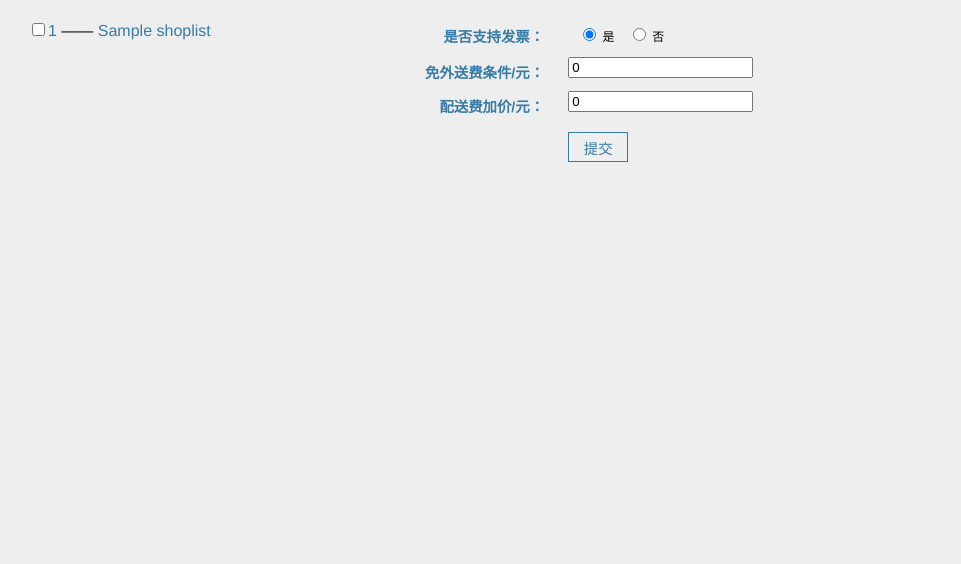
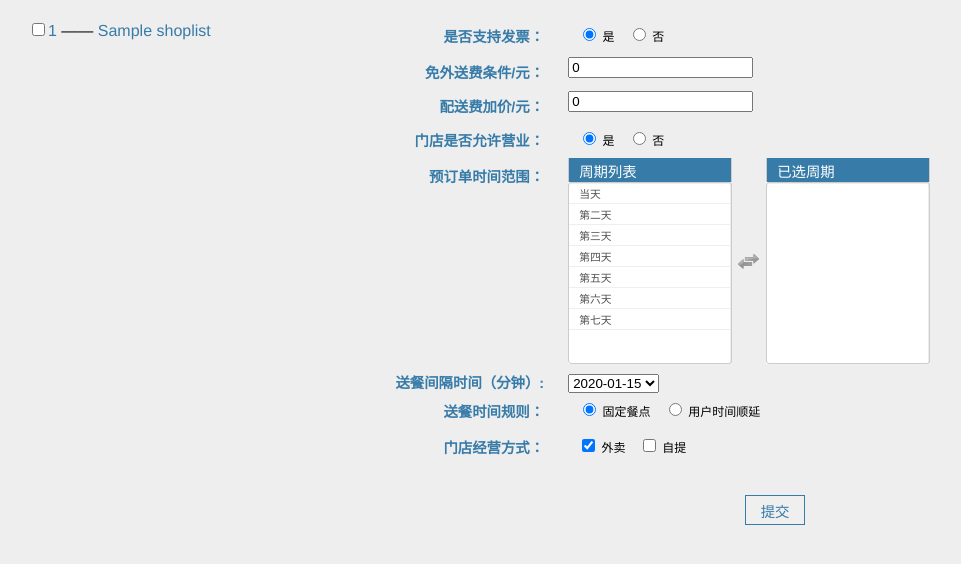
Before and after one commit to yangxiaoq/ToolsSetting, a Flask app: template WebPage/templates/index.html in a window 1280 px wide. Shown: the top 564 px of the page, without its empty margins (20-981 px from the left). Run offline with Flask 2, Linux system fonts and the light colour scheme; the template is opened without the code that fills it: most values are stand-ins (such as "Sample title", 1, 10 or a date in 2020); some libraries are stand-ins or nearby versions.

Commit message:
设置eco门店配置

```diff
--- a/WebPage/static/css/style.css
+++ b/WebPage/static/css/style.css
@@ -80,14 +80,14 @@ a:hover {
     color: #377BA8;
 }
 
-ul{
+.ecoshop ul{
     width: 100%;
     height: 100%;
     height:auto;
     background-color: #0f0f0f;
 }
 
-li {
+.ecoshop li {
     overflow: hidden;
     font-size: 16px;
     height: 50px;
@@ -102,7 +102,7 @@ li {
     width: 30%;
 }
 
-.form-group {
+.form-group ,.dev_time{
     float: left;
     display: inline-block;
     width:70%;
@@ -131,7 +131,7 @@ li {
     margin-bottom: 0;
 }
 
-.radio-inline input[type=radio],.free_delivery input,.delivery_markup input {
+.radio-inline input[type=radio],.content input,.lineofbuss input,.dev_time {
     margin-top: 3px;
 }
 
@@ -149,15 +149,15 @@ label a,.submitbtn{
     font-size: 1.2em;
 }
 
-.free_delivery, .delivery_markup ,.isinvoice ,.submitbtn{
+.content ,.lineofbuss,.dev_time{
     margin-top: 10px;
 }
 
 
 .submitbtn{
-    float: left;
+    margin-left: 20%;
     border: 1px solid #377BA8;
-    margin-top: 20px;
+    margin-top: 40px;
     width: 60px;
     height: 30px;
 }
--- a/WebPage/static/js/ecoshop.js
+++ b/WebPage/static/js/ecoshop.js
@@ -1,35 +1,173 @@
 $(function(){
+    var selectsid = "";
+    var invoice = "";
+    var free_delivery = "";
+    var delivery_markup = "";
+    var sel_value = "";
+    var sel_length = "{{sel_week|length}}";
+
+     // 初始化
+    $('#sel_opt_week').multiSelect({
+        selectableHeader: "<div class='custom-header'>周期列表</div>",
+        selectionHeader: "<div class='custom-header'>已选周期</div>",
+        selectableOptgroup: true
+    });
+
+    $(".ms-selectable .ms-list li").click(function () {
+        var index = $(this).index();
+        if(index == 0){
+            for(var i=1;i<sel_length;i++){
+                $(".ms-selectable .ms-list").find('li').eq(i).css({'pointer-events':'none'});
+            }
+        } else {
+            $(".ms-selectable .ms-list").find('li').eq(0).css({'pointer-events':'none'});
+        }
+
+     });
+
+    $(".ms-selection .ms-list li").click(function () {
+        var index = $(this).index();
+        if(index == 0){
+            for(var i=1;i<sel_length;i++){
+                $(".ms-selectable .ms-list").find('li').eq(i).css({'pointer-events':''});
+            }
+        } else {
+            if(sel_value.split(",").length -1 <= 1) {
+                $(".ms-selectable .ms-list").find('li').eq(0).css({'pointer-events':''});
+            }
+        }
+     });
+
+    $("#clearselect").click(function(){
+        $('.sel_week').empty();
+    });
+
+    $('.sel_week').change(function () {
+        var value = $(this).val().toString();
+        document.getElementById('week_text').value = value;
+    });
+
+
+     function getshopParam() {
+            $.ajax({
+                type: "POST",
+                dataType: "json",
+                url: "/getshopparam" ,
+                data: {sid : selectsid},
+                success: function (result) {
+                    console.log(result);//打印服务端返回的数据(调试用)
+                    if (result.success == "1") {
+                        if(result.data.auto_receive_order == "1"){ //1 营业  2非营业
+                            $("#invoiceRadio8").removeAttr("checked");
+                            $("#invoiceRadio7").attr("checked","checked");
+                        } else {
+                            $("#invoiceRadio7").removeAttr("checked");
+                            $("#invoiceRadio8").attr("checked","checked");
+                        }
+                        if(result.data.dinrule == "1"){ //1:固定餐点，2：用户时间顺延
+                            $("#invoiceRadio10").removeAttr("checked");
+                            $("#invoiceRadio9").attr("checked","checked");
+                        } else {
+                            $("#invoiceRadio9").removeAttr("checked");
+                            $("#invoiceRadio10").attr("checked","checked");
+                        }
+
+                        $( "#sel_buss" ).val(result.data.business_type);
+
+                        if(result.data.business_type.indexOf("2") != -1){
+                            $("#buscheckzt").prop("checked", true);
+                        }else{
+                            $("#buscheckzt").prop("checked", false);
+                        }
+
+                        if(result.data.business_type.indexOf("1") != -1){
+                            $("#buscheckwm").prop("checked", true);
+                        } else {
+                            $("#buscheckwm").prop("checked", false);
+                        }
+
+                        document.getElementsByName("devtime")[0].value=result.data.intervaltime;
+
+                        if(result.data.dinrange != ""){
+                            // let clear = document.getElementById("clearselect");
+                            // clear.click();
+                            var dinlist = result.data.dinrange.split(",");
+                            for(var i=0;i<dinlist.length;i++){
+                                var inde = parseInt(dinlist[i]) + 48 + "-selectable";
+                                let dinli = document.getElementById(inde);
+                                dinli.click();
+                            }
+
+                        }
+                    } else {
+                        alert(result.msg);
+                    }
+                    ;
+                },
+                error : function() {
+                    alert("异常！");
+                }
+            });
+        }
+
 
     $(document).ready(function() {
     });
 
     $(".checkshop li,input[name='shopcontent']:checkbox").click(function () {
-         var sel_shop = '';
 
-        if(window.event.srcElement.tagName == "INPUT"){
-            $("input[name='shopcontent']:checkbox").each(function () {
-                if ($(this).is(":checked")) {
-                    sel_shop += $(this).val() + '|';
-                }
-            });
-        }else{
-            var index =$(this).index();
-            if($(".checkshop").find('input:checkbox').eq(index).is(':checked')){
-                $(".checkshop").find('input:checkbox').eq(index).prop("checked",false);
-            }else{
-                $(".checkshop").find('input:checkbox').eq(index).prop("checked",true);
+        selectsid = $(this).val().match(/sid': '(\S*)', 'sname':/)[1];
+
+        var sel_shop = '';
+
+        $("input[name='shopcontent']:checkbox").each(function () {
+            if ($(this).is(":checked")) {
+                sel_shop += $(this).val() + '|';
             }
-            $("input[name='shopcontent']:checkbox").each(function (i,v) {
-                if ($(".checkshop").find('input:checkbox').eq(i).is(":checked")) {
-                    sel_shop += $(".checkshop").find('input:checkbox').eq(i).val() + '|';
-                }
-            });
-        }
-
+        });
          sel_shop = sel_shop.substring(0,sel_shop.length-1);
 //                 sel_shop = '[' +sel_shop +']'
 
          $( "#sel_shop" ).val(sel_shop);
 
+        if ($(this).is(":checked")) {
+            invoice = $(this).val().match(/isinvoice': '(\S*)',/)[1];
+            free_delivery = $(this).val().match(/free_delivery': '(\S*)',/)[1];
+            delivery_markup = $(this).val().match(/delivery_markup': '(\S*)',/)[1];
+            if(invoice == "1"){
+                $("#invoiceRadio6").removeAttr("checked");
+                $("#invoiceRadio5").attr("checked","checked");
+            } else {
+                $("#invoiceRadio6").removeAttr("checked");
+                $("#invoiceRadio5").attr("checked","checked");
+            }
+            $( "#free_delivery" ).val(free_delivery);
+            $( "#delivery_markup" ).val(delivery_markup);
+            getshopParam();
+        }
+
+
      });
+
+
+    $(".lineofbuss,input[name='lineofbuss']:checkbox").click(function () {
+
+        var sel_buss = '';
+
+        $("input[name='lineofbuss']:checkbox").each(function () {
+            if ($(this).is(":checked")) {
+                sel_buss += $(this).val() + ',';
+            }
+        });
+         sel_buss = sel_buss.substring(0,sel_buss.length-1);
+//                 sel_shop = '[' +sel_shop +']'
+
+        $( "#sel_buss" ).val(sel_buss);
+
+
+     });
+
+
+
+
 });
--- a/WebPage/templates/index.html
+++ b/WebPage/templates/index.html
@@ -6,11 +6,44 @@
     <link rel="stylesheet" type="text/css" media="screen"  href="{{ url_for('static', filename='css/multi-select.css') }}">
     <script src="https://cdn.bootcss.com/jquery/3.3.1/jquery.min.js"></script>
     <script src="http://cdn.bootcss.com/bootstrap/3.3.7/js/bootstrap.min.js"></script>
+    <script>
+        function set_eco_shop() {
+            $.ajax({
+                type: "POST",
+                dataType: "json",
+                url: "/set_eco_shop" ,
+                data: $('#ecoform').serialize(),
+                success: function (result) {
+                    console.log(result);//打印服务端返回的数据(调试用)
+                    if (result.success == "1") {
+                        alert("修改成功");
+                    } else {
+                        alert(result.msg);
+                    }
+                    ;
+                },
+                error : function() {
+                    alert("异常！");
+                }
+            });
+        }
+    </script>
     <meta charset="UTF-8">
     <title>配置eco</title>
 </head>
 <body>
-<form  method="POST" action="/set_eco_shop">
+{%
+set sel_dintime = {
+'当天':'1',
+'第二天':'2',
+'第三天':'3',
+'第四天':'4',
+'第五天':'5',
+'第六天':'6',
+'第七天':'7'
+}
+%}
+<form  method="POST" id="ecoform" >
     <div>
         <div class="ecoshop">
             <input type="hidden" id="sel_shop" name="sel_Shop" value="">
@@ -21,7 +54,7 @@
              </ul>
         </div>
         <div class="form-group">
-            <div class="isinvoice">
+            <div class="content">
                 <label class="control-label"><a>是否支持发票：</a></label>
                 <div class="col-sm-8">
                     <div class="radio radio-info radio-inline">
@@ -34,20 +67,84 @@
                     </div>
                 </div>
             </div>
-            <div class="free_delivery">
+            <div class="content">
                 <label class="control-label"><a>免外送费条件/元：</a></label>
-                <input type="text" onkeyup="this.value=this.value.replace(/\D/g,'')" name="free_delivery" value="0">
+                <input type="text" onkeyup="this.value=this.value.replace(/\D/g,'')" name="free_delivery" id="free_delivery" value="0">
             </div>
-            <div class="delivery_markup">
+            <div class="content">
                 <label class="control-label"><a>配送费加价/元：</a></label>
-                <input type="text" onkeyup="this.value=this.value.replace(/\D/g,'')" name="delivery_markup" value="0">
+                <input type="text" onkeyup="this.value=this.value.replace(/\D/g,'')" name="delivery_markup" id="delivery_markup" value="0">
+            </div>
+            <div class="content">
+                <label class="control-label"><a>门店是否允许营业：</a></label>
+                <div class="col-sm-8">
+                    <div class="radio radio-info radio-inline">
+                        <input checked="" class="invoice" type="radio" id="invoiceRadio7" name="is_online" value="1">
+                        <label for="invoiceRadio5"> 是 </label>
+                    </div>
+                    <div class="radio radio-inline">
+                        <input class="invoice" type="radio" id="invoiceRadio8" name="is_online" value="0">
+                        <label for="invoiceRadio6"> 否 </label>
+                    </div>
+                </div>
+            </div>
+            <div class="content">
+                <label class="control-label"><a>预订单时间范围：</a></label>
+                <div class="form-group p-t-xs">
+                    <input type='hidden' name='sel_week' id="week_text"/>
+                    <select class="sel_week" multiple="multiple" id="sel_opt_week" >
+                        {% for k,v in sel_dintime.items() %}
+                             <option value="{{v}}">{{k}}</option>
+                        {%endfor%}
+                </select>
+                </div>
+            </div>
+            <div class="content">
+                <label class="control-label"><a>送餐间隔时间（分钟）:</a></label>
+                <div class="dev_time">
+                    <select name="devtime" class="devtime">
+                        {% for i in devtime %}
+                        <option value="{{i}}">{{i}}</option>
+                        {% endfor %}
+                    </select>
+                </div>
             </div>
 
-            <button class="submitbtn" type="submit">提交</button>
+            <div class="content">
+                <label class="control-label"><a>送餐时间规则：</a></label>
+                <div class="col-sm-8">
+                    <div class="radio radio-info radio-inline">
+                        <input checked="" class="invoice" type="radio" id="invoiceRadio9" name="timerule" value="1">
+                        <label for="invoiceRadio5"> 固定餐点 </label>
+                    </div>
+                    <div class="radio radio-inline">
+                        <input class="invoice" type="radio" id="invoiceRadio10" name="timerule" value="2">
+                        <label for="invoiceRadio6"> 用户时间顺延</label>
+                    </div>
+                </div>
+            </div>
+
+            <div class="lineofbuss">
+                <label class="control-label"><a>门店经营方式：</a></label>
+                <div class="col-sm-8">
+                    <input type="hidden" name='sel_buss' id="sel_buss"/>
+                    <div class="radio radio-info radio-inline">
+                        <input checked="" class="lineofbuss" type="checkbox" name="lineofbuss" id="buscheckwm" value="1" >
+                        <label for="invoiceRadio5"> 外卖 </label>
+                    </div>
+                    <div class="radio radio-inline">
+                        <input class="lineofbuss" type="checkbox" name="lineofbuss" id="buscheckzt" value="2" >
+                        <label for="invoiceRadio6"> 自提 </label>
+                    </div>
+                </div>
+            </div>
+            <button class="submitbtn" type="submit" onclick="set_eco_shop()">提交</button>
         </div>
 
     </div>
 </form>
 </body>
+<script src="https://cdnjs.cloudflare.com/ajax/libs/twitter-bootstrap/4.0.0-alpha/js/bootstrap.min.js"></script>
+<script type="text/javascript" src="{{ url_for('static', filename='js/jquery.multi-select.js') }}"></script>
 <script src="{{ url_for('static', filename='js/ecoshop.js')}} "></script>
 </html>
--- a/config/cookie.txt
+++ b/config/cookie.txt
@@ -1 +1 @@
-{'GUID': 'kjpj54393bete276t4bsu2etb6'}
+{'GUID': 'hdj90se851hvamjb60n9qaukj3'}
--- a/run.py
+++ b/run.py
@@ -5,4 +5,4 @@ import os
 
 if __name__ == '__main__':
     port = int(os.environ.get("PORT","8888"))
-    app.run("127.0.0.1",port)
+    app.run("127.0.0.1",port, threaded=False)
--- a/util/Url.py
+++ b/util/Url.py
@@ -3,3 +3,5 @@ getBrandList = "/public/fun/getBrandList"
 getFRegionList = "/public/fun/getFRegionList"
 getShopListAll = "/waimaiShop/shop/getShopListAll?auto_receive_order=-1&business_status=-1&docking_status=-1&iscompound=-1&limit=10&page=1&searchIds=1&searchName=&source=-1&status=1,0"
 editship = "/waimaiShop/shop/editShop"
+loadshop_param = "/waimaiShop/shop_param/load?mcode={0}&sid={1}&type=3"
+saveConfigStore = "/waimaiShop/shop_param/saveConfigStore?type=3&sid={0}&mcode={1}"
```
Also changed, not shown: WebPage/__init__.py (+11 -6 lines), WebPage/request/ObtainData.py (+59 -25 lines), WebPage/request/StruData.py (+21 -6 lines), util/HttpRequest.py (+21 -0 lines), util/Util.py (+11 -0 lines).
